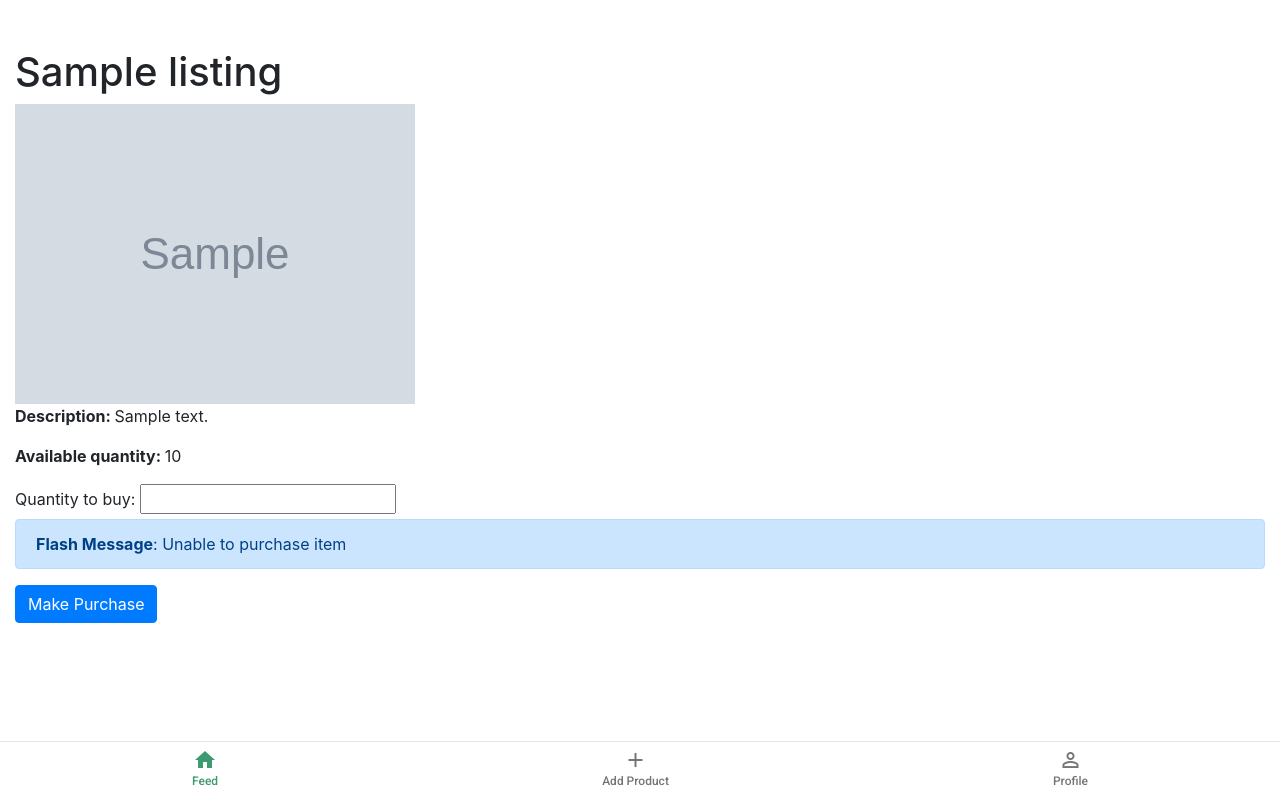
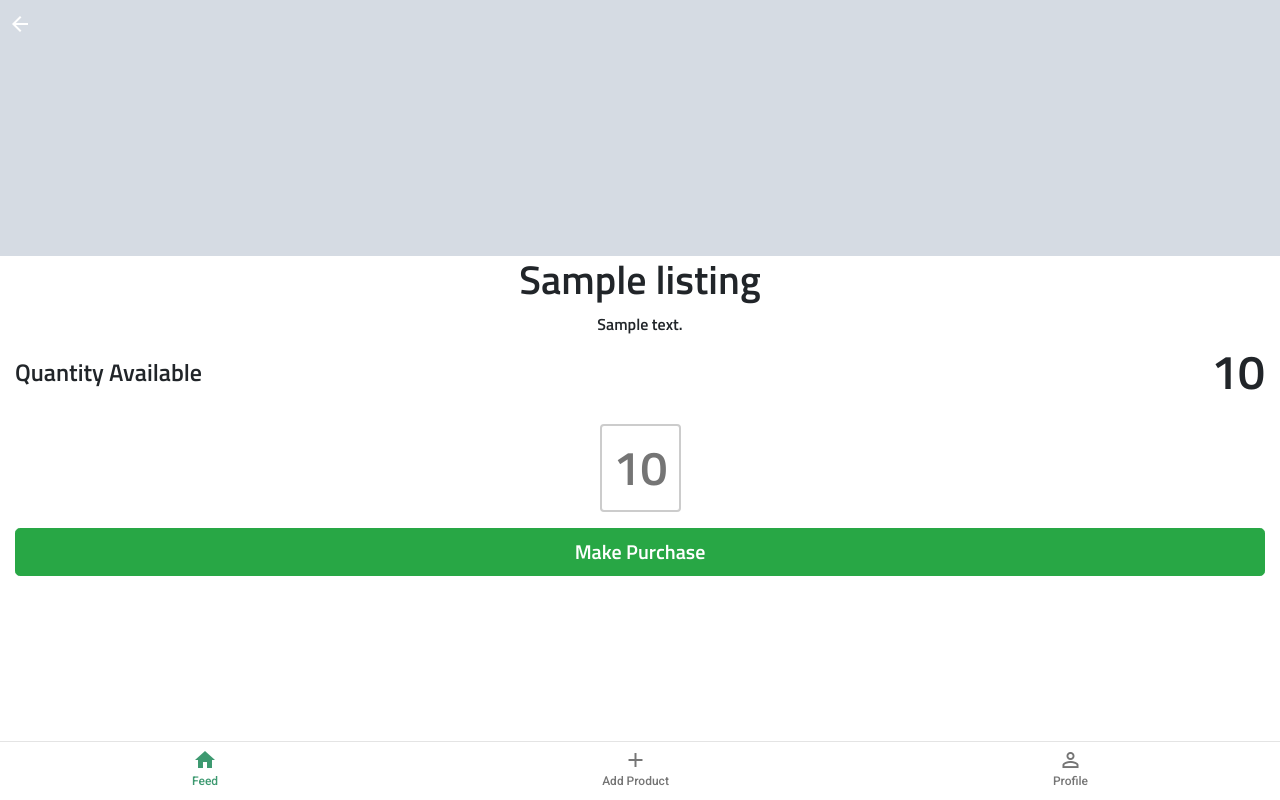
Before and after one commit to hanneswidrig/taj-mahal, a Flask app: page /listing/buy/1 in a window 1280 px wide. Run offline with Flask 2, Linux system fonts and the light colour scheme; grey boxes marked "Sample" are stand-in pictures; a database or web service that is not in the repository returns one stand-in record (values such as "Sample title"); parts of the project's set-up code (start-up, migrations or seed data) failed here and were passed over; some libraries are stand-ins or nearby versions.

Commit message:
Stylizing buying page

```diff
--- a/app.py
+++ b/app.py
@@ -40,9 +40,8 @@ def listing_detail(id):
 
 
 class BuyForm(FlaskForm):
-    quantity = IntegerField('Quantity to buy', validators=[
-			NumberRange(min=0.001, message="Must buy more than 0.")])
-    submit = SubmitField('Make Purchase')
+	quantity = IntegerField('Quantity to buy', validators=[NumberRange(min=0.01, message="Must buy more than 0.")])
+	submit = SubmitField('Make Purchase')
 
 
 @app.route('/listing/buy/<int:id>', methods=['GET', 'POST'])
--- /dev/null
+++ b/static/scripts/stretchy.min.js
@@ -0,0 +1,4 @@
+!function(){function e(e,t){return e instanceof Node||e instanceof Window?[e]:[].slice.call("string"==typeof e?(t||document).querySelectorAll(e):e||[])}if(self.Element&&(Element.prototype.matches||(Element.prototype.matches=Element.prototype.webkitMatchesSelector||Element.prototype.mozMatchesSelector||Element.prototype.msMatchesSelector||Element.prototype.oMatchesSelector||null),Element.prototype.matches)){var t=self.Stretchy={selectors:{base:'textarea, select:not([size]), input:not([type]), input[type="'+"text number url email tel".split(" ").join('"], input[type="')+'"]',filter:"*"},script:document.currentScript||e("script").pop(),resize:function(e){if(t.resizes(e)){var i,n=getComputedStyle(e),o=0;!e.value&&e.placeholder&&(i=!0,e.value=e.placeholder);var l=e.nodeName.toLowerCase();if("textarea"==l)e.style.height="0","border-box"==n.boxSizing?o=e.offsetHeight:"content-box"==n.boxSizing&&(o=-e.clientHeight+parseFloat(n.minHeight)),
+e.style.height=e.scrollHeight+o+"px";else if("input"==l)if(e.style.width="1000px",e.offsetWidth){e.style.width="0","border-box"==n.boxSizing?o=e.offsetWidth:"padding-box"==n.boxSizing?o=e.clientWidth:"content-box"==n.boxSizing&&(o=parseFloat(n.minWidth));var r=Math.max(o,e.scrollWidth-e.clientWidth);e.style.width=r+"px";for(var s=0;s<10&&(e.scrollLeft=1e10,0!=e.scrollLeft);s++)r+=e.scrollLeft,e.style.width=r+"px"}else e.style.width=e.value.length+1+"ch";else if("select"==l){var c=e.selectedIndex>0?e.selectedIndex:0,a=document.createElement("_");a.textContent=e.options[c].textContent,e.parentNode.insertBefore(a,e.nextSibling);var d;for(var h in n){var p=n[h];/^(width|webkitLogicalWidth|length)$/.test(h)||"string"!=typeof p||(a.style[h]=p,/appearance$/i.test(h)&&(d=h))}a.style.width="",a.offsetWidth>0&&(e.style.width=a.offsetWidth+"px",n[d]&&"none"===n[d]||(e.style.width="calc("+e.style.width+" + 2em)")),a.parentNode.removeChild(a),a=null}i&&(e.value="")}},resizeAll:function(i){
+e(i||t.selectors.base).forEach(function(e){t.resize(e)})},active:!0,resizes:function(e){return e&&e.parentNode&&e.matches&&e.matches(t.selectors.base)&&e.matches(t.selectors.filter)},init:function(){t.selectors.filter=t.script.getAttribute("data-filter")||(e("[data-stretchy-filter]").pop()||document.body).getAttribute("data-stretchy-filter")||Stretchy.selectors.filter||"*",t.resizeAll()},$$:e};"loading"!==document.readyState?t.init():document.addEventListener("DOMContentLoaded",t.init);var i=function(e){t.active&&t.resize(e.target)};document.documentElement.addEventListener("input",i),document.documentElement.addEventListener("change",i),self.MutationObserver&&new MutationObserver(function(e){t.active&&e.forEach(function(e){"childList"==e.type&&Stretchy.resizeAll(e.addedNodes)})}).observe(document.documentElement,{childList:!0,subtree:!0})}}();
+//# sourceMappingURL=stretchy.min.js.map
--- /dev/null
+++ b/static/styles/listing-purchase.css
@@ -0,0 +1,55 @@
+.container-fluid {
+	padding: 0;
+}
+.app-bar {
+	position: absolute;
+	top     : 0;
+	left    : 0;
+}
+.purchase-img {
+	display          : flex;
+	justify-content  : center;
+	align-items      : center;
+	height           : 256px;
+	background-size  : cover;
+	background-repeat: no-repeat;
+}
+.purchase-body {
+	font-family: 'Titillium Web', sans-serif;
+	margin     : 0 15px;
+}
+.purchase-title {
+	text-align: center;
+}
+.purchase-description {
+	text-align: center;
+}
+.purchase-quantity {
+	display        : flex;
+	flex-direction : row;
+	justify-content: space-between;
+	align-items    : center;
+}
+.purchase-quantity-resize {
+	display        : flex;
+	flex-direction : row;
+	justify-content: center;
+	align-items    : center;
+	margin         : 16px 0;
+}
+.quantity-resize[type=text] {
+	font-size    : 3rem;
+	padding      : 6px 12px;
+	border       : 2px #CCC solid;
+	border-radius: 4px;
+}
+.quantity-resize[type=text]:hover,
+.quantity-resize[type=text]:focus {
+	border: 2px #3D9970 solid;
+}
+.purchase-quantity-label {
+	font-size: 1.5rem;
+}
+.purchase-quantity-total {
+	font-size: 3rem;
+}
--- a/static/styles/styles.css
+++ b/static/styles/styles.css
@@ -102,7 +102,7 @@ a.navi-nav-item {
 }
 .listing-title {
 	position : absolute;
-	bottom   : 24px;
+	bottom   : 28px;
 	left     : 8px;
 	font-size: 1.5rem;
 }
@@ -114,6 +114,6 @@ a.navi-nav-item {
 .listing-price {
 	font-size: 1.25rem;
 	position : absolute;
-	bottom   : 0;
+	bottom   : 4px;
 	left     : 8px;
 }
--- a/templates/base.html
+++ b/templates/base.html
@@ -21,6 +21,8 @@
 	 <script src="https://code.jquery.com/jquery-3.2.1.slim.min.js" integrity="sha384-KJ3o2DKtIkvYIK3UENzmM7KCkRr/rE9/Qpg6aAZGJwFDMVNA/GpGFF93hXpG5KkN" crossorigin="anonymous"></script>
 	 <script src="https://cdnjs.cloudflare.com/ajax/libs/popper.js/1.12.9/umd/popper.min.js" integrity="sha384-ApNbgh9B+Y1QKtv3Rn7W3mgPxhU9K/ScQsAP7hUibX39j7fakFPskvXusvfa0b4Q" crossorigin="anonymous"></script>
 	 <script src="https://maxcdn.bootstrapcdn.com/bootstrap/4.0.0/js/bootstrap.min.js" integrity="sha384-JZR6Spejh4U02d8jOt6vLEHfe/JQGiRRSQQxSfFWpi1MquVdAyjUar5+76PVCmYl" crossorigin="anonymous"></script>
+	 <script src="{{ url_for('static',filename='scripts/stretchy.min.js') }}" async></script>
+	 <script src="{{ url_for('static',filename='scripts/scripts.js') }}" data-filter='.quantity-resize .quantity-resize *' async></script>
 </head>
 
 <body>
--- a/templates/buy-listing.html
+++ b/templates/buy-listing.html
@@ -2,26 +2,36 @@
 {% block title %}Buy Product{% endblock %}
 {% block bar_title %}{{ listing.title }}{% endblock %}
 {% block app_bar_rel_link %}{{rel_link}}{% endblock %}
+{% block css %}
+<link rel="stylesheet" type="text/css" href="{{ url_for('static',filename='styles/listing-purchase.css') }}">
+{% endblock %}
 {% block content %}
-<h1>
-	{{ listing.title }}
-</h1>
-    <img src={{listing.photo}}>
-<p>
-    <strong>Description: </strong>{{ listing.description }}
-</p>
-<p>
-    <strong>Available quantity: </strong> {{ listing.available_quantity }}
-</p>
-{% include '_form_errors.html' %}
+<div class="purchase">
+	<div class="purchase-img" style="background-image: url('{{listing.photo}}');"></div>
+	<div class="purchase-body">
+		<div class="purchase-title">
+			<h1>{{ listing.title }}</h1>
+	 </div>
+	 <div class="purchase-description">
+			{{ listing.description }}
+	 </div>
+	 <div class="purchase-quantity">
+		<div class="purchase-quantity-label">Quantity Available</div>
+		<div class="purchase-quantity-total">{{ listing.available_quantity }}</div>
+	 </div>
+	 {% include '_form_errors.html' %}
+	 <form method="POST">
+			 {{ form.csrf_token }}
+			 <div class="purchase-quantity-resize">
+				 {{ form.quantity(
+					 class_="quantity-resize",
+					 placeholder=listing.available_quantity,
+					 type='text') }}
+				</div>
+			 <div>{{ form.submit(class_="btn btn-primary btn-success btn-lg btn-block") }}</div>
+	 </form>
+	</div>
+</div>
 
-<form method="POST">
-    {{ form.csrf_token }}
-    <div>{{ form.quantity.label }}:
-		{{ form.quantity }}</div>
-		{% for message in get_flashed_messages() %}
-    <div class="alert alert-primary"><strong>Flash Message</strong>: {{ message }}</div>
-    {% endfor %}
-    <div>{{ form.submit(class_="btn btn-primary") }}</div>
-</form>
+
 {% endblock %}
```
Also changed, not shown: static/scripts/scripts.js (added).
